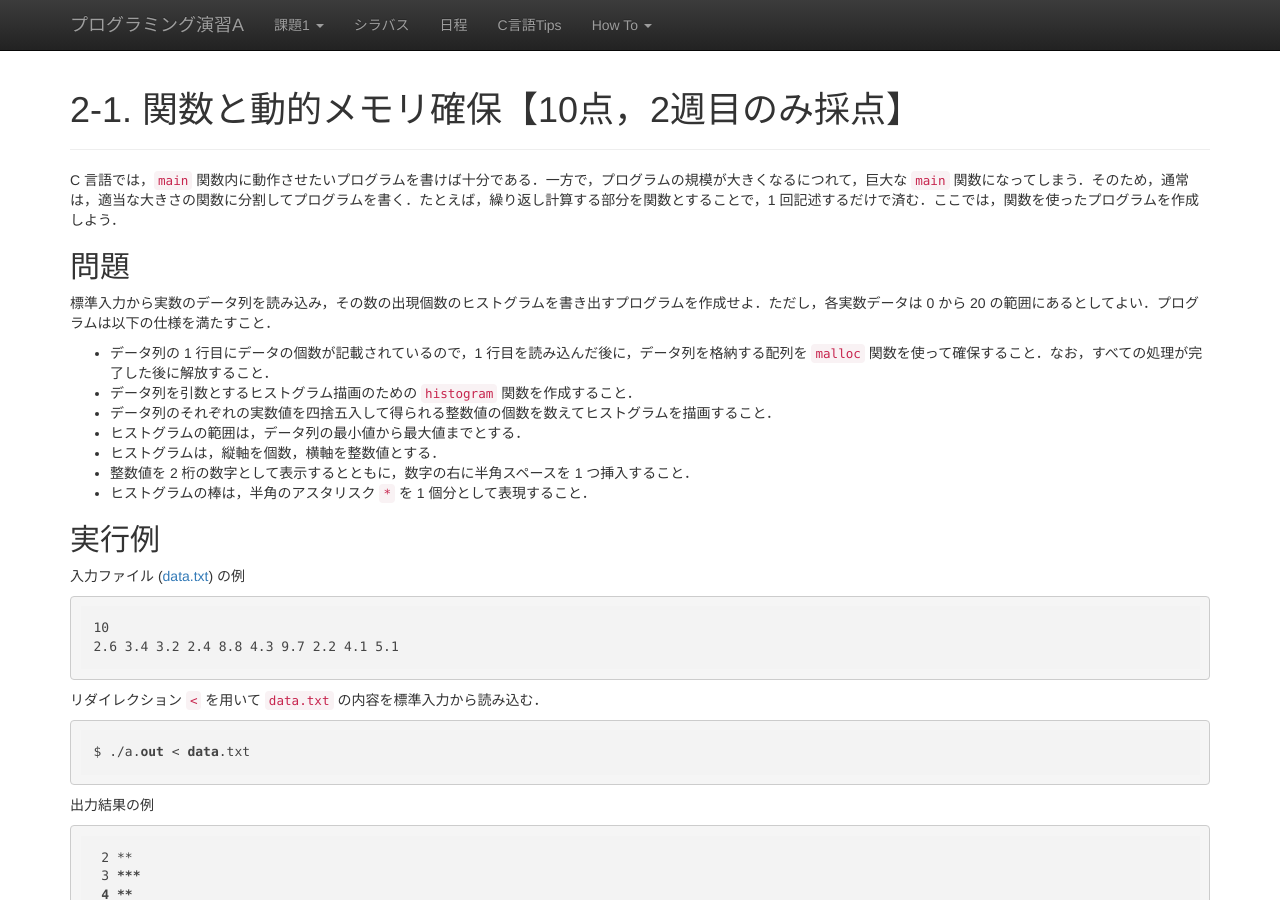
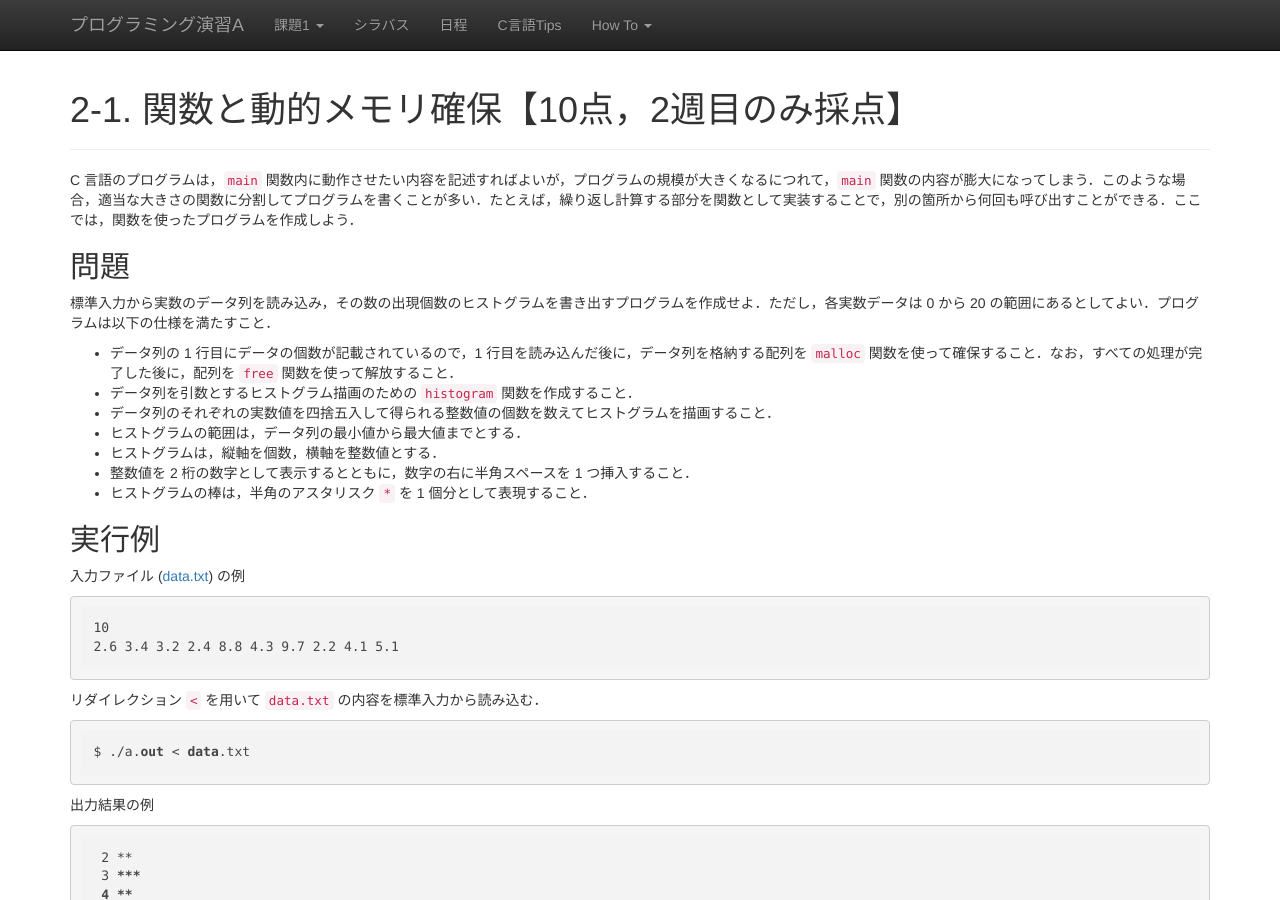
Before and after one commit to ecei-tohoku/ppa-public, a Jekyll site: the page built from kadai2/p21.md, in a window 1280 px wide and 900 px high. Built offline with Jekyll 4.4.1, drawn with Linux system fonts in a browser that asks for light colours; nearby versions of some CDN libraries.

Commit message:
Small fixes.

```diff
--- a/kadai2/p21.md
+++ b/kadai2/p21.md
@@ -3,13 +3,13 @@ layout: page
 title: 2-1. 関数と動的メモリ確保【10点，2週目のみ採点】
 ---
 
-C 言語では，`main` 関数内に動作させたいプログラムを書けば十分である．一方で，プログラムの規模が大きくなるにつれて，巨大な `main` 関数になってしまう．そのため，通常は，適当な大きさの関数に分割してプログラムを書く．たとえば，繰り返し計算する部分を関数とすることで，1 回記述するだけで済む．ここでは，関数を使ったプログラムを作成しよう．
+C 言語のプログラムは，`main` 関数内に動作させたい内容を記述すればよいが，プログラムの規模が大きくなるにつれて，`main` 関数の内容が膨大になってしまう．このような場合，適当な大きさの関数に分割してプログラムを書くことが多い．たとえば，繰り返し計算する部分を関数として実装することで，別の箇所から何回も呼び出すことができる．ここでは，関数を使ったプログラムを作成しよう．
 
 ## 問題
 
 標準入力から実数のデータ列を読み込み，その数の出現個数のヒストグラムを書き出すプログラムを作成せよ．ただし，各実数データは 0 から 20 の範囲にあるとしてよい．プログラムは以下の仕様を満たすこと．
 
-- データ列の 1 行目にデータの個数が記載されているので，1 行目を読み込んだ後に，データ列を格納する配列を `malloc` 関数を使って確保すること．なお，すべての処理が完了した後に解放すること．
+- データ列の 1 行目にデータの個数が記載されているので，1 行目を読み込んだ後に，データ列を格納する配列を `malloc` 関数を使って確保すること．なお，すべての処理が完了した後に，配列を `free` 関数を使って解放すること．
 - データ列を引数とするヒストグラム描画のための `histogram` 関数を作成すること．
 - データ列のそれぞれの実数値を四捨五入して得られる整数値の個数を数えてヒストグラムを描画すること．
 - ヒストグラムの範囲は，データ列の最小値から最大値までとする．
```
